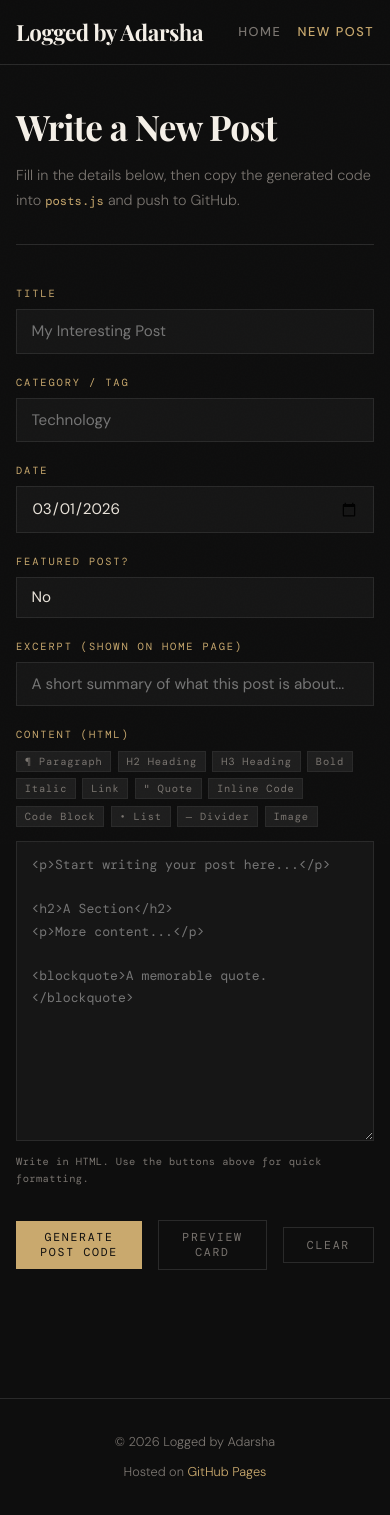
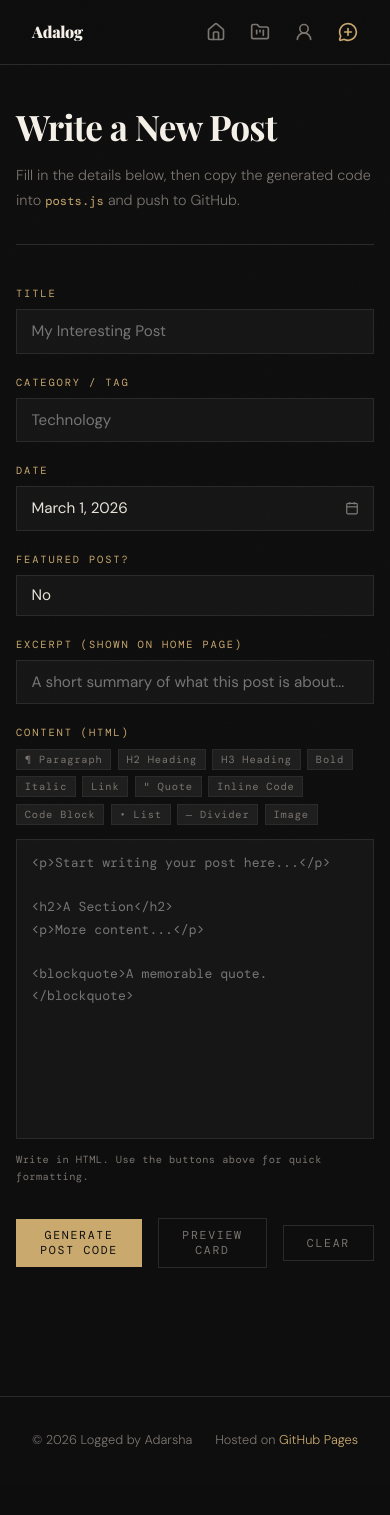
Before and after one commit to Adarshakarki/adarshakarki.github.io, a PHP site: page /editor.html in a window 390 px wide. After the commit the page ends 1447 px from the top, so only its background shows below. Run offline with PHP 8.4, Linux system fonts and the light colour scheme; some web fonts are replaced.

Commit message:
Add files via upload

```diff
--- a/editor.html
+++ b/editor.html
@@ -3,7 +3,8 @@
 <head>
   <meta charset="UTF-8" />
   <meta name="viewport" content="width=device-width, initial-scale=1.0" />
-  <title>New Post — Editor</title>
+  <title>New Post - Editor</title>
+    <link rel="icon" type="image/x-icon" href="images/faviconlogo.png">
   <link rel="stylesheet" href="style.css" />
   <style>
     .editor-wrap {
@@ -74,10 +75,118 @@
       border-color: var(--accent);
     }
 
+    /* Custom calendar */
+    .date-trigger {
+      background: var(--surface);
+      border: 1px solid var(--border);
+      color: var(--text);
+      font-family: var(--sans);
+      font-size: 0.95rem;
+      padding: 0.7rem 0.9rem;
+      width: 100%;
+      cursor: pointer;
+      text-align: left;
+      transition: border-color 0.2s;
+      display: flex;
+      justify-content: space-between;
+      align-items: center;
+    }
+
+    .date-trigger:hover,
+    .date-trigger.open { border-color: var(--accent); }
+
+    .date-trigger-placeholder { color: var(--text-muted); }
+
+    .date-trigger svg { opacity: 0.5; flex-shrink: 0; }
+
+    .cal-popup {
+      display: none;
+      position: absolute;
+      z-index: 200;
+      background: var(--surface);
+      border: 1px solid var(--border);
+      width: 280px;
+      box-shadow: 0 8px 32px rgba(0,0,0,0.5);
+      margin-top: 2px;
+    }
+
+    .cal-popup.open { display: block; }
+
+    .cal-nav {
+      display: flex;
+      align-items: center;
+      justify-content: space-between;
+      padding: 0.75rem 1rem;
+      border-bottom: 1px solid var(--border);
+    }
+
+    .cal-nav-btn {
+      background: none;
+      border: none;
+      color: var(--text-muted);
+      cursor: pointer;
+      padding: 0.2rem 0.4rem;
+      display: flex;
+      align-items: center;
+      transition: color 0.2s;
+    }
+
+    .cal-nav-btn:hover { color: var(--accent); }
+
+    .cal-month-label {
+      font-family: var(--mono);
+      font-size: 0.7rem;
+      letter-spacing: 0.15em;
+      text-transform: uppercase;
+      color: var(--white);
+    }
+
+    .cal-grid {
+      padding: 0.75rem;
+      display: grid;
+      grid-template-columns: repeat(7, 1fr);
+      gap: 2px;
+    }
+
+    .cal-dow {
+      font-family: var(--mono);
+      font-size: 0.55rem;
+      letter-spacing: 0.1em;
+      text-transform: uppercase;
+      color: var(--text-muted);
+      text-align: center;
+      padding: 0.3rem 0;
+    }
+
+    .cal-day {
+      font-family: var(--mono);
+      font-size: 0.75rem;
+      text-align: center;
+      padding: 0.45rem 0;
+      cursor: pointer;
+      color: var(--text);
+      transition: background 0.15s, color 0.15s;
+      border-radius: 2px;
+    }
+
+    .cal-day:hover { background: var(--surface2); color: var(--accent); }
+
+    .cal-day.today { color: var(--accent); font-weight: 500; }
+
+    .cal-day.selected {
+      background: var(--accent);
+      color: #0e0e0e;
+      font-weight: 500;
+    }
+
+    .cal-day.selected:hover { background: var(--accent2); color: #0e0e0e; }
+
+    .cal-day.empty { pointer-events: none; }
+
     select option { background: var(--surface); }
 
     textarea {
-      resize: vertical;
+      resize: none;
       min-height: 300px;
       font-family: var(--mono);
       font-size: 0.82rem;
@@ -305,10 +414,25 @@
 
   <header>
     <div class="header-inner">
-      <a class="logo" href="index.html">Logged by Adarsha</a>
+      <a class="logo-full" href="index.html">Logged by Adarsha</a>
+      <a class="logo-short" href="index.html">Adalog</a>
       <nav>
-        <a href="index.html#/">Home</a>
-        <a href="editor.html" class="active">New Post</a>
+        <a href="index.html#/" aria-label="Home">
+          <span class="nav-text">Home</span>
+          <i data-lucide="house" class="nav-icon"></i>
+        </a>
+        <a href="index.html#/tag/Projects" aria-label="Projects">
+          <span class="nav-text">Projects</span>
+          <i data-lucide="folder-kanban" class="nav-icon"></i>
+        </a>
+        <a href="index.html#/tag/Introduction" aria-label="Introduction">
+          <span class="nav-text">Intro</span>
+          <i data-lucide="user-round" class="nav-icon"></i>
+        </a>
+        <a href="editor.html" class="active" aria-label="New Post">
+          <span class="nav-text">New</span>
+          <i data-lucide="message-circle-plus" class="nav-icon"></i>
+        </a>
       </nav>
     </div>
   </header>
@@ -336,9 +460,25 @@
           <option value="Personal">
         </datalist>
       </div>
-      <div class="field">
+      <div class="field" style="position:relative;">
         <label for="f-date">Date</label>
-        <input id="f-date" type="date" />
+        <input id="f-date" type="hidden" />
+        <button type="button" class="date-trigger" id="date-trigger" aria-label="Pick a date">
+          <span id="date-trigger-text" class="date-trigger-placeholder">Select a date</span>
+          <svg width="14" height="14" viewBox="0 0 24 24" fill="none" stroke="currentColor" stroke-width="2"><rect x="3" y="4" width="18" height="18" rx="2"/><line x1="16" y1="2" x2="16" y2="6"/><line x1="8" y1="2" x2="8" y2="6"/><line x1="3" y1="10" x2="21" y2="10"/></svg>
+        </button>
+        <div class="cal-popup" id="cal-popup">
+          <div class="cal-nav">
+            <button type="button" class="cal-nav-btn" id="cal-prev">
+              <svg width="14" height="14" viewBox="0 0 24 24" fill="none" stroke="currentColor" stroke-width="2"><polyline points="15 18 9 12 15 6"/></svg>
+            </button>
+            <span class="cal-month-label" id="cal-month-label"></span>
+            <button type="button" class="cal-nav-btn" id="cal-next">
+              <svg width="14" height="14" viewBox="0 0 24 24" fill="none" stroke="currentColor" stroke-width="2"><polyline points="9 18 15 12 9 6"/></svg>
+            </button>
+          </div>
+          <div class="cal-grid" id="cal-grid"></div>
+        </div>
       </div>
       <div class="field">
         <label for="f-featured">Featured Post?</label>
@@ -352,7 +492,7 @@
         <input id="f-excerpt" type="text" placeholder="A short summary of what this post is about..." />
       </div>
       <div class="field full">
-        <label>Content (HTML)</label>
+        <label for="f-content">Content (HTML)</label>
         <div class="toolbar">
           <button class="toolbar-btn" data-wrap="<p>|</p>">¶ Paragraph</button>
           <button class="toolbar-btn" data-wrap="<h2>|</h2>">H2 Heading</button>
@@ -424,6 +564,9 @@
     </div>
   </footer>
 
+  <script src="https://unpkg.com/lucide@latest"></script>
+  <script>lucide.createIcons();</script>
+
   <script>
     // ── Image button ──
     document.getElementById('btn-img').addEventListener('click', () => {
@@ -438,10 +581,121 @@
       ta.focus();
     });
 
-    // ── Set today's date as default ──
-    const dateInput = document.getElementById('f-date');
-    const today = new Date().toISOString().split('T')[0];
-    dateInput.value = today;
+    // ── Custom Calendar ──
+    const MONTHS = ['January','February','March','April','May','June','July','August','September','October','November','December'];
+    const DAYS   = ['Su','Mo','Tu','We','Th','Fr','Sa'];
+
+    const dateInput   = document.getElementById('f-date');
+    const trigger     = document.getElementById('date-trigger');
+    const triggerText = document.getElementById('date-trigger-text');
+    const calPopup    = document.getElementById('cal-popup');
+    const calGrid     = document.getElementById('cal-grid');
+    const calLabel    = document.getElementById('cal-month-label');
+
+    const now = new Date();
+    let calYear  = now.getFullYear();
+    let calMonth = now.getMonth();
+    let selectedDate = null;
+
+    // init to today
+    selectedDate = new Date(now.getFullYear(), now.getMonth(), now.getDate());
+    dateInput.value = fmtISO(selectedDate);
+    triggerText.textContent = fmtDisplay(selectedDate);
+    triggerText.classList.remove('date-trigger-placeholder');
+
+    function fmtISO(d) {
+      const mm = String(d.getMonth() + 1).padStart(2, '0');
+      const dd = String(d.getDate()).padStart(2, '0');
+      return `${d.getFullYear()}-${mm}-${dd}`;
+    }
+
+    function fmtDisplay(d) {
+      return `${MONTHS[d.getMonth()]} ${d.getDate()}, ${d.getFullYear()}`;
+    }
+
+    function renderCalendar() {
+      calLabel.textContent = `${MONTHS[calMonth]} ${calYear}`;
+      calGrid.innerHTML = '';
+
+      DAYS.forEach(d => {
+        const el = document.createElement('div');
+        el.className = 'cal-dow';
+        el.textContent = d;
+        calGrid.appendChild(el);
+      });
+
+      const firstDay = new Date(calYear, calMonth, 1).getDay();
+      const daysInMonth = new Date(calYear, calMonth + 1, 0).getDate();
+
+      for (let i = 0; i < firstDay; i++) {
+        const el = document.createElement('div');
+        el.className = 'cal-day empty';
+        calGrid.appendChild(el);
+      }
+
+      for (let d = 1; d <= daysInMonth; d++) {
+        const el = document.createElement('div');
+        el.className = 'cal-day';
+        el.textContent = d;
+
+        const isToday = d === now.getDate() && calMonth === now.getMonth() && calYear === now.getFullYear();
+        if (isToday) el.classList.add('today');
+
+        if (selectedDate &&
+            d === selectedDate.getDate() &&
+            calMonth === selectedDate.getMonth() &&
+            calYear === selectedDate.getFullYear()) {
+          el.classList.add('selected');
+        }
+
+        el.addEventListener('click', () => {
+          selectedDate = new Date(calYear, calMonth, d);
+          dateInput.value = fmtISO(selectedDate);
+          triggerText.textContent = fmtDisplay(selectedDate);
+          triggerText.classList.remove('date-trigger-placeholder');
+          closeCalendar();
+        });
+
+        calGrid.appendChild(el);
+      }
+    }
+
+    function openCalendar() {
+      calPopup.classList.add('open');
+      trigger.classList.add('open');
+      if (selectedDate) { calYear = selectedDate.getFullYear(); calMonth = selectedDate.getMonth(); }
+      renderCalendar();
+    }
+
+    function closeCalendar() {
+      calPopup.classList.remove('open');
+      trigger.classList.remove('open');
+    }
+
+    trigger.addEventListener('click', (e) => {
+      e.stopPropagation();
+      calPopup.classList.contains('open') ? closeCalendar() : openCalendar();
+    });
+
+    document.getElementById('cal-prev').addEventListener('click', (e) => {
+      e.stopPropagation();
+      calMonth--;
+      if (calMonth < 0) { calMonth = 11; calYear--; }
+      renderCalendar();
+    });
+
+    document.getElementById('cal-next').addEventListener('click', (e) => {
+      e.stopPropagation();
+      calMonth++;
+      if (calMonth > 11) { calMonth = 0; calYear++; }
+      renderCalendar();
+    });
+
+    document.addEventListener('click', (e) => {
+      if (!calPopup.contains(e.target) && e.target !== trigger) closeCalendar();
+    });
+
+    const today = fmtISO(now);
 
     // ── Toolbar buttons ──
     document.querySelectorAll('.toolbar-btn').forEach(btn => {
@@ -540,7 +794,10 @@
     document.getElementById('btn-clear').addEventListener('click', () => {
       if (!confirm('Clear all fields?')) return;
       ['f-title','f-tag','f-excerpt','f-content'].forEach(id => document.getElementById(id).value = '');
-      document.getElementById('f-date').value = today;
+      selectedDate = new Date(now.getFullYear(), now.getMonth(), now.getDate());
+      dateInput.value = fmtISO(selectedDate);
+      triggerText.textContent = fmtDisplay(selectedDate);
+      triggerText.classList.remove('date-trigger-placeholder');
       document.getElementById('f-featured').value = 'false';
       document.getElementById('output-panel').classList.remove('visible');
       document.getElementById('preview-section').classList.remove('visible');
--- a/style.css
+++ b/style.css
@@ -61,7 +61,7 @@ header {
   height: 64px;
 }
 
-.logo {
+.logo-full{
   font-family: var(--serif);
   font-size: 1.4rem;
   font-weight: 700;
@@ -69,8 +69,12 @@ header {
   color: var(--white);
 }
 
-.logo span {
-  color: var(--accent);
+.logo-short {
+  display: none;
+  font-family: var(--serif);
+  font-weight: 900;
+  letter-spacing: -0.02em;
+  color:var(--white)
 }
 
 nav {
@@ -88,9 +92,17 @@ nav a {
   transition: color 0.2s;
 }
 
+.nav-icon {
+  display: none;
+}
+
+nav a .nav-text {
+  display: inline;
+}
+
 nav a:hover, nav a.active { color: var(--accent); }
 
-/* ── Hero (index only) ── */
+/* ── Hero ── */
 .hero {
   max-width: 1200px;
   margin: 0 auto;
@@ -495,21 +507,41 @@ footer {
 .post-card:nth-child(n+6) { animation-delay: 0.35s; }
 
 /* ── Responsive ── */
+
 @media (max-width: 900px) {
-  .hero { grid-template-columns: 1fr; gap: 2rem; }
-  .hero-meta { align-items: flex-start; flex-direction: row; align-items: center; }
+  .hero,
+  .main-grid,
+  .post-page {
+    grid-template-columns: 1fr;
+  }
+
+  .hero { gap: 2rem; }
+
+  .hero-meta {
+    flex-direction: row;
+    align-items: center;
+  }
+
   .issue-num { font-size: 4rem; }
-  .main-grid { grid-template-columns: 1fr; }
-  .sidebar { border-left: none; border-top: 1px solid var(--border); padding-left: 0; padding-top: 2rem; }
-  .post-page { grid-template-columns: 1fr; }
+
+  .sidebar {
+    border-left: none;
+    border-top: 1px solid var(--border);
+    padding: 2rem 0 0 0;
+  }
 }
 
 @media (max-width: 600px) {
-  .header-inner { padding: 0 1rem; }
-  nav { gap: 1rem; }
-  .hero { padding: 3rem 1rem 2rem; }
-  .main-grid { padding: 2rem 1rem; }
-  .post-page { padding: 2rem 1rem; }
-  .footer-inner { flex-direction: column; gap: 0.5rem; text-align: center; }
-  .post-card { grid-template-columns: 1fr; }
+  .logo-full { display: none; }
+  .logo-short { display: block; }
+
+  nav { gap: 1.5rem; }
+
+  nav a .nav-text { display: none; }
+
+  .nav-icon {
+    display: block;
+    width: 20px;
+    height: 20px;
+  }
 }
```
Also changed, not shown: index.html (+31 -7 lines).
